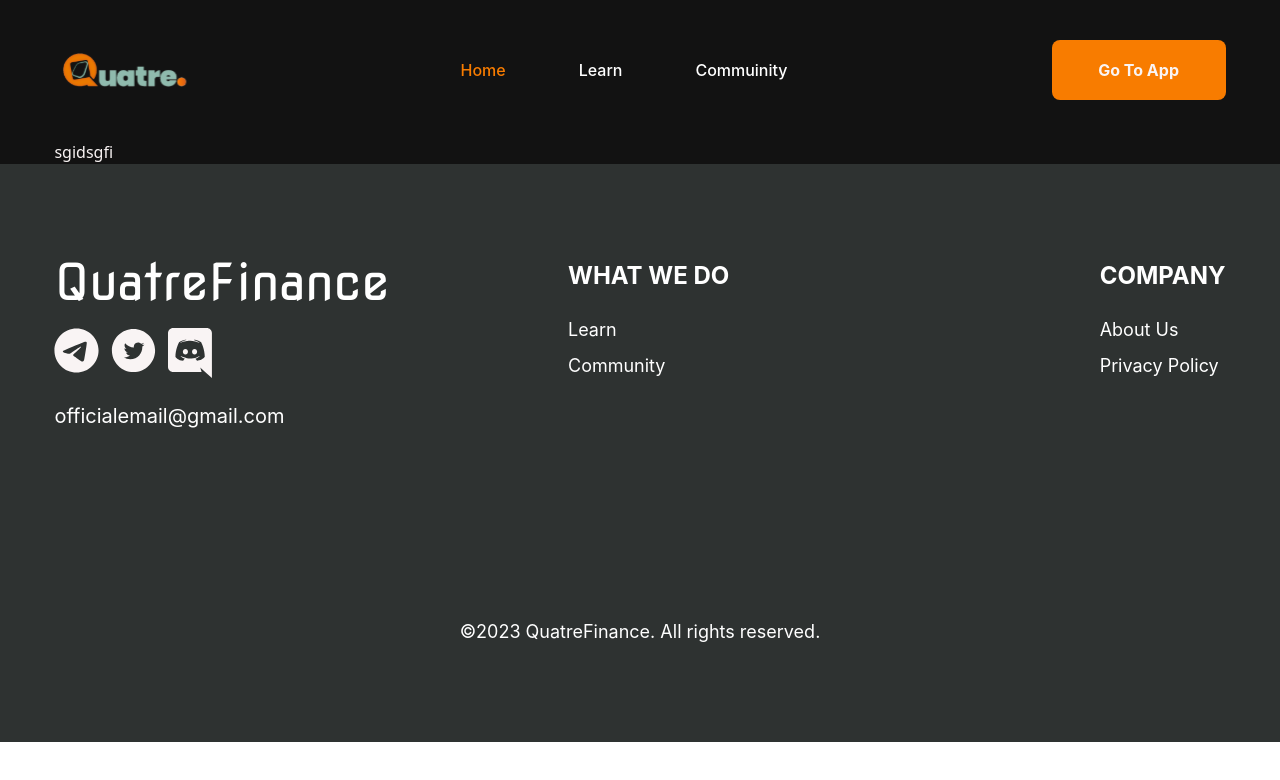
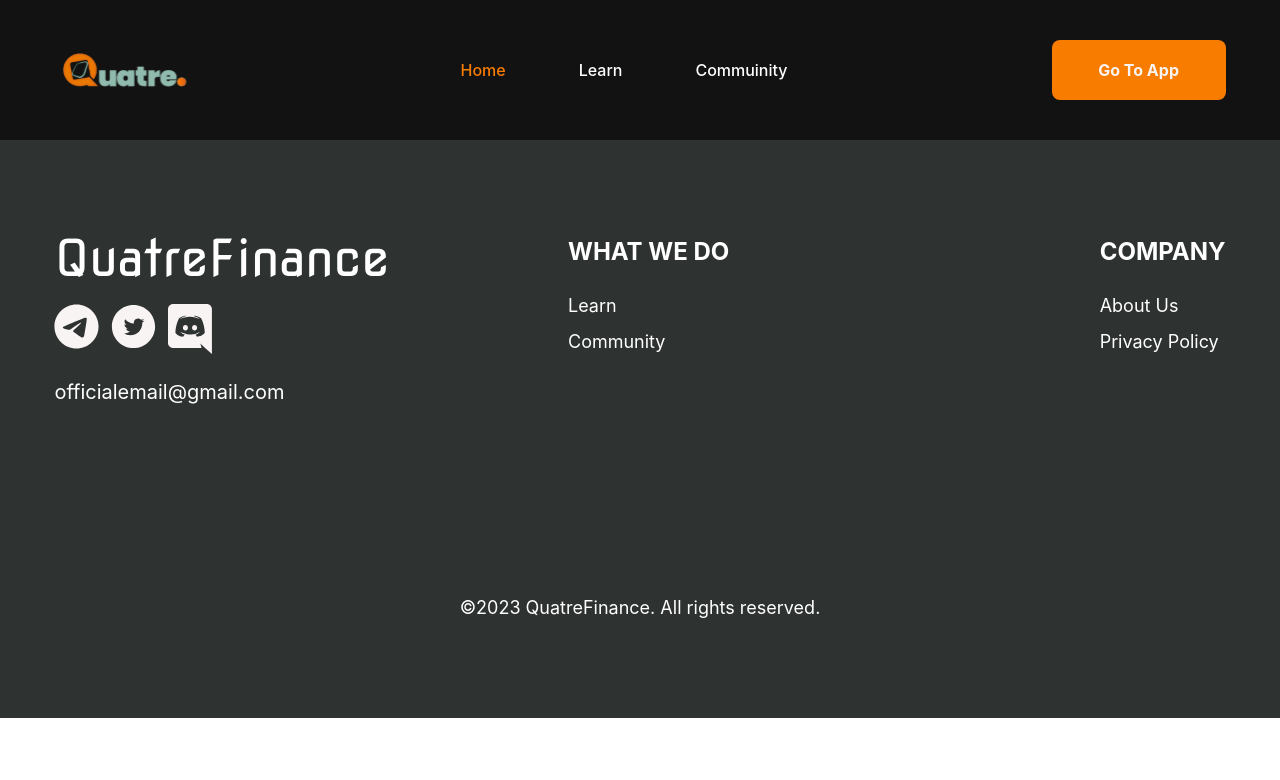
Before and after one commit to Rex739/quatre-finance-docs, a Next.js app: page / in a window 1280 px wide. Shown: the top 780 px of the page. Built offline with nearby package versions, Linux system fonts and the light colour scheme.

Commit message:
restructured index.js

```diff
--- a/src/pages/index.js
+++ b/src/pages/index.js
@@ -7,7 +7,7 @@ const Home = ({ isClicked }) => {
     <main className="bg-green1 relative lg:flex">
 
       <main className="wrapper text-white1 lg:flex">
-        <aside className="hidden lg:block">sgidsgfi</aside>
+
         <main></main>
       </main>
     </main>
```
